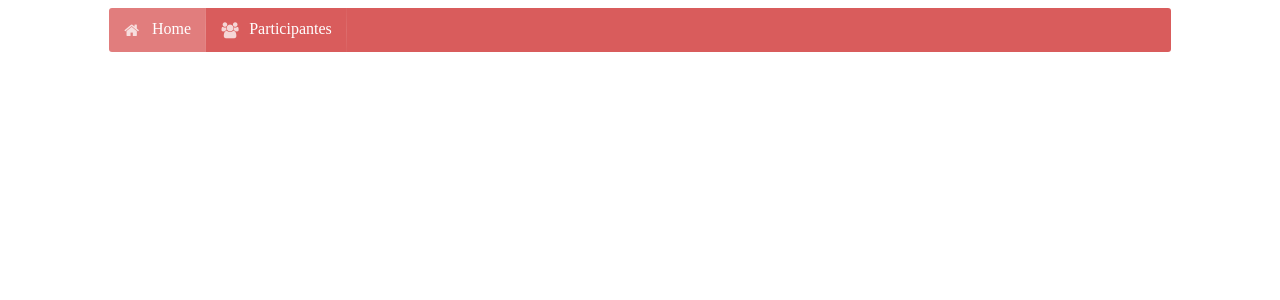
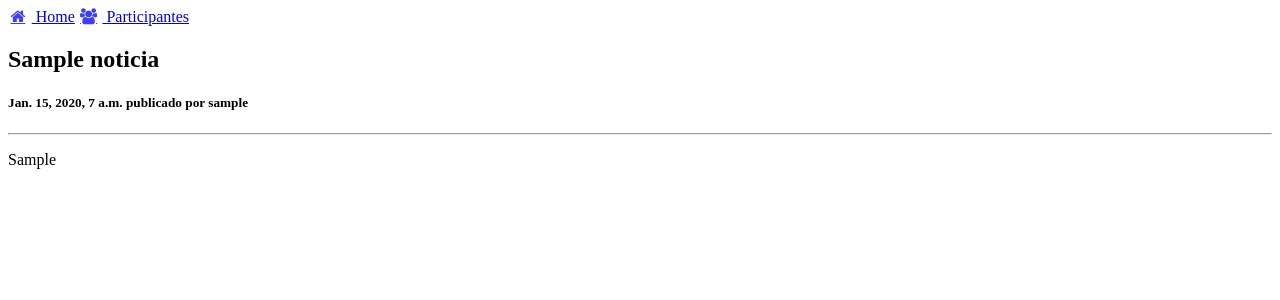
Before and after one commit to pythonmg/python-mg, a Django app: page / in a window 1280 px wide. Shown: the top 300 px of the page. Run offline with Django 3.2, Linux system fonts and the light colour scheme; tables that the repository leaves empty hold one stand-in row (values such as "Sample post"); parts of the project's set-up code (start-up, migrations or seed data) failed here and were passed over; some libraries are stand-ins or nearby versions.

Commit message:
views noticias, e apresentacao

```diff
--- a/apps/noticias/urls.py
+++ b/apps/noticias/urls.py
@@ -2,7 +2,6 @@ from django.conf import settings
 from django.conf.urls import patterns, include, url
 
 
-urlpatterns = patterns(
-    '',
+urlpatterns = patterns('',
     url(r'^$', 'apps.noticias.views.home', name='home'),
 )
--- a/apps/noticias/views.py
+++ b/apps/noticias/views.py
@@ -1,9 +1,9 @@
 # coding: utf-8
-
-from django.http import HttpResponse
 from django.shortcuts import render
 
+from .models import Noticia
+
 def home(request):
-    #return HttpResponse(u'Pagina inicial de noticias')
-
-    return render(request, "index.html")
+	listagem = Noticia.objects.order_by('-data')[:5]
+	context = { 'listagem': listagem }
+	return render(request, 'index.html', context)
--- a/templates/base.html
+++ b/templates/base.html
@@ -13,22 +13,13 @@
 
 </head>
 <body id="example" class="index">
-  <div class="ui header">
-    <div class="ui page grid">
-      <div class="ui red inverted menu">
-        <a href="/" class="active item"><i class="home icon"></i> Home</a>
-        <a href="/participantes" class="item"><i class="users icon"></i> Participantes</a>
-      </div>
-    </div>
+  <div id="menu">
+    <a href="/" class="active item"><i class="home icon"></i> Home</a>
+    <a href="/participantes" class="item"><i class="users icon"></i> Participantes</a>
   </div>
-
-  <div class="row">
-    <div class=ui "page grid">
-      <div class="ui grid">
-      {% block body %}
-      {% endblock body %}
-      </div>
-    </div>
+  <div id="frame">
+    {% block frame %}
+    {% endblock frame %}
   </div>
 </body>
 
--- a/templates/index.html
+++ b/templates/index.html
@@ -1,4 +1,14 @@
 {% extends 'base.html' %}
-{% block body %}
-	Página inicial com generic views.
-{% endblock body %}
+{% block frame %}
+{% if listagem %}
+	{% for noticia in listagem %}
+		<h2>{{ noticia.titulo }}</h2>
+		<h5>{{ noticia.data }} publicado por {{ noticia.usuario }}</h5>
+		<hr />
+		<p>{{ noticia.conteudo }}</p>
+		<br />
+	{% endfor %}
+{% else %}
+	<p>Nenhuma noticia cadastrada.</p>
+{% endif %}
+{% endblock frame %}
```
